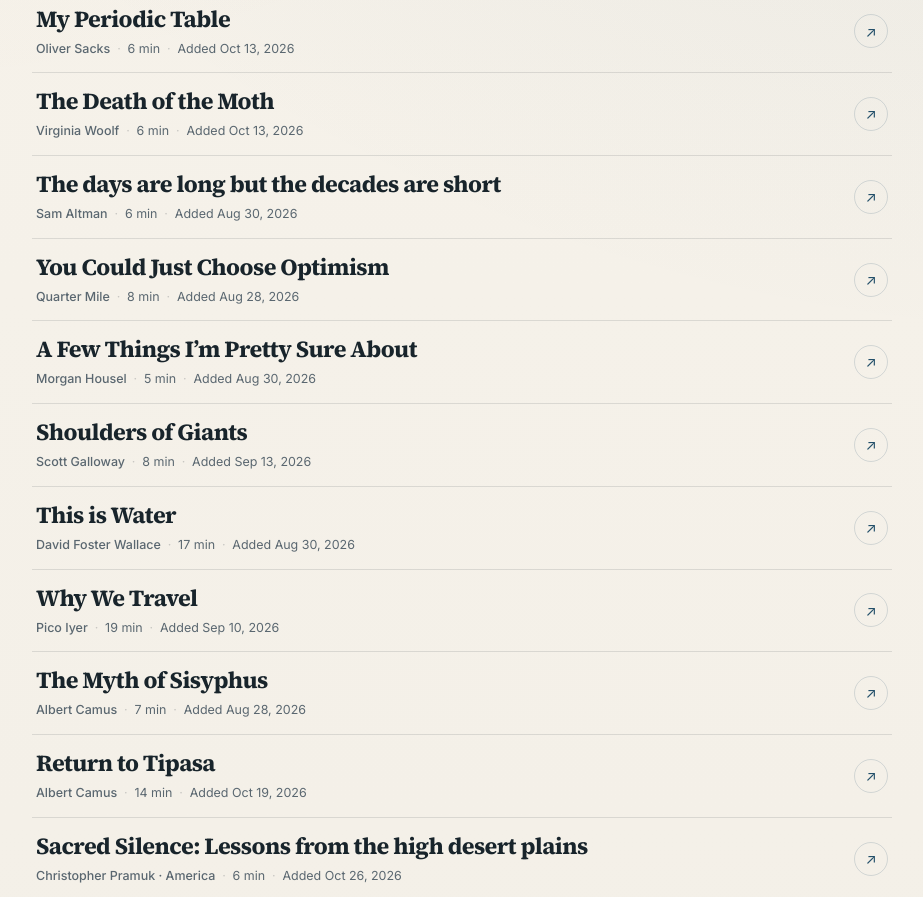
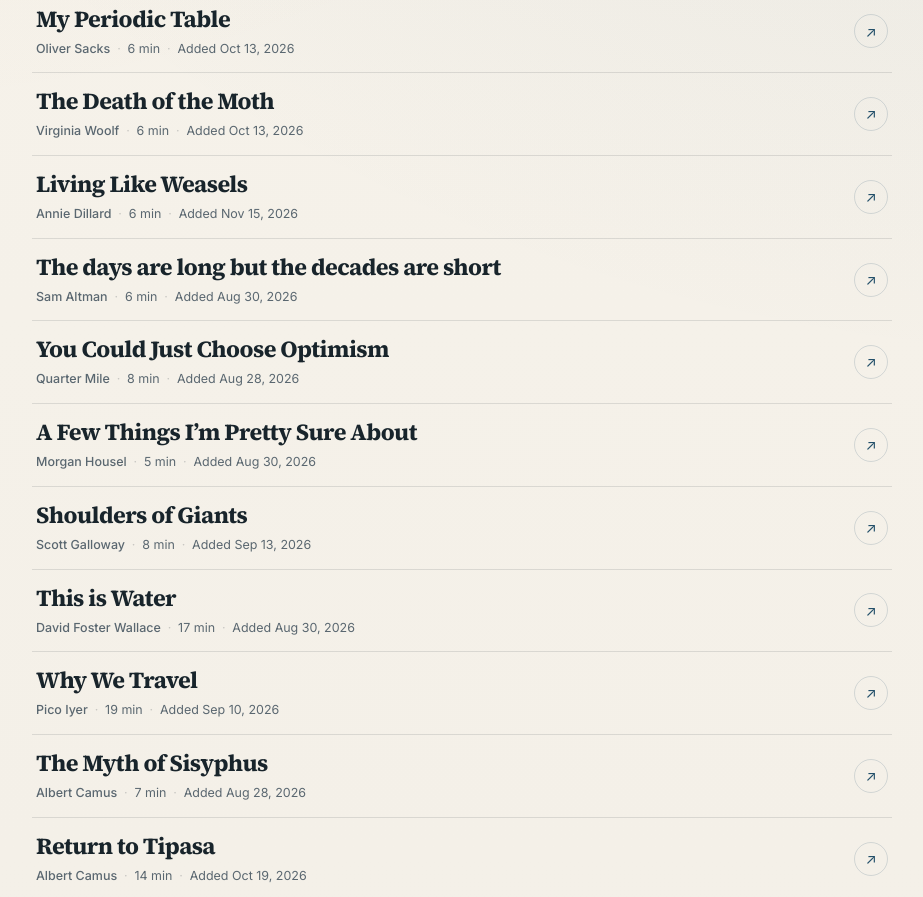
Before and after one commit to Shlok-Joseph-Paul/shlokpaul.github.io, a plain HTML site: page reading.html in a window 1280 px wide. Shown: the part 1298-2195 px from the top of the page, without its empty margins (178-1101 px from the left). Drawn offline with Linux system fonts and the light colour scheme.

Commit message:
Add Annie Dillard’s Living Like Weasels to reading list

```diff
--- a/reading.html
+++ b/reading.html
@@ -122,6 +122,14 @@
           <div>
             <h3><a href="https://viva.pressbooks.pub/compreader/chapter/the-death-of-the-moth-2/" target="_blank" rel="noopener">The Death of the Moth</a></h3>
             <p class="reading-source">Virginia Woolf<span class="reading-length">6 min</span><time class="reading-added" datetime="2026-10-13">Added Oct 13, 2026</time></p>
+          </div>
+          <span class="reading-arrow" aria-hidden="true">↗</span>
+        </article>
+
+        <article class="reading-item">
+          <div>
+            <h3><a href="https://www.sfuadcnf.com/wp-content/uploads/2015/10/Annie-Dillards-essay.pdf" target="_blank" rel="noopener">Living Like Weasels</a></h3>
+            <p class="reading-source">Annie Dillard<span class="reading-length">6 min</span><time class="reading-added" datetime="2026-11-15">Added Nov 15, 2026</time></p>
           </div>
           <span class="reading-arrow" aria-hidden="true">↗</span>
         </article>
```
